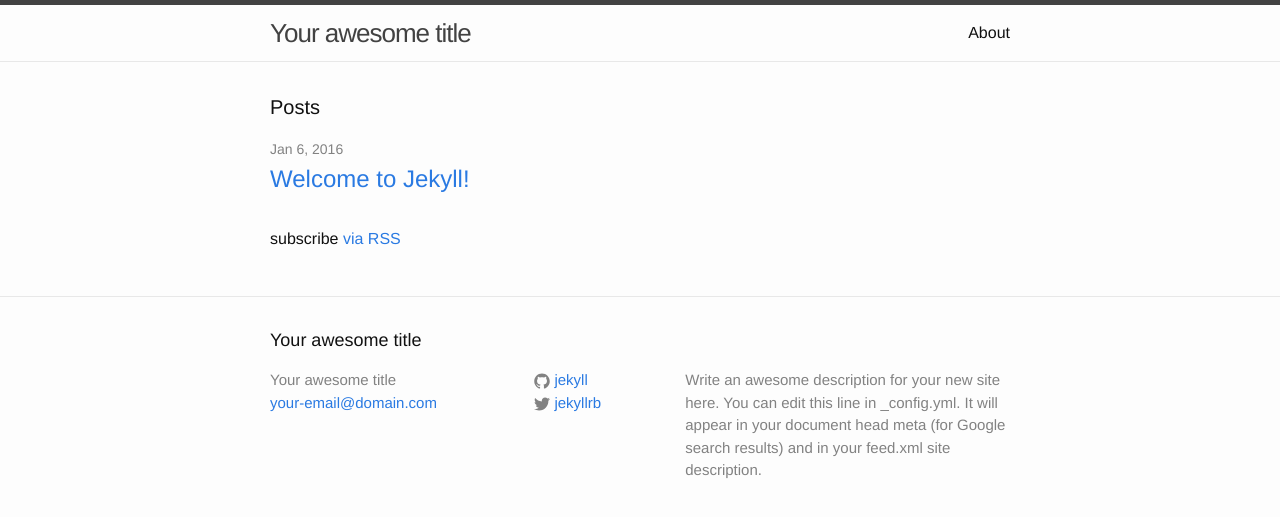
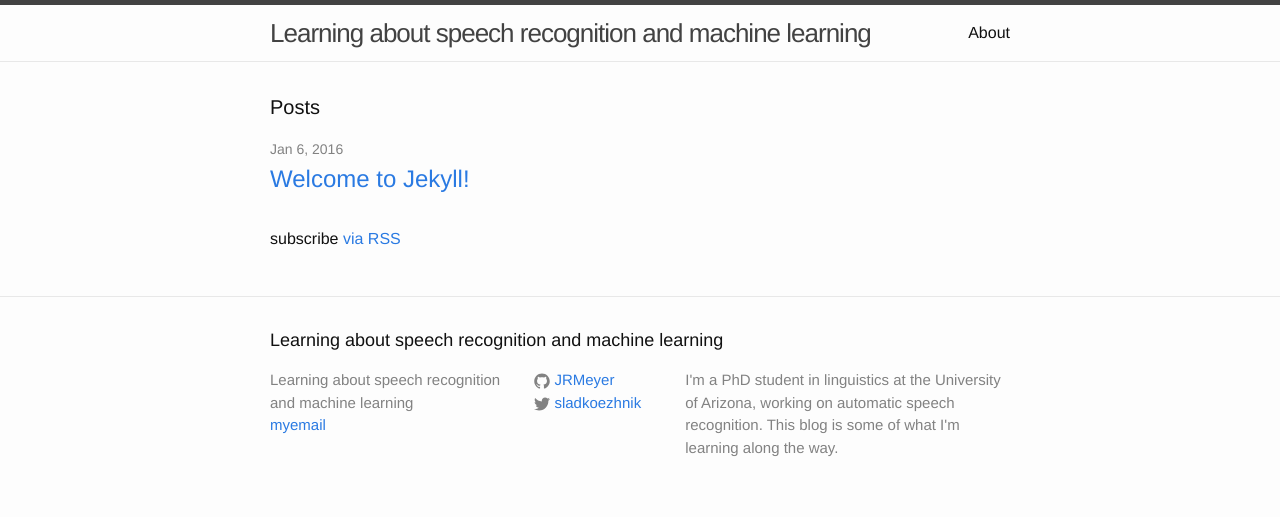
Before and after one commit to JRMeyer/jrmeyer.github.io, a Jekyll site: the page built from index.html, in a window 1280 px wide. Shown: the top 517 px of the page. Built offline with Jekyll 4.4.1, drawn with Linux system fonts in a browser that asks for light colours.

Commit message:
some minor things

```diff
--- a/_config.yml
+++ b/_config.yml
@@ -6,16 +6,15 @@
 # 'jekyll serve'. If you change this file, please restart the server process.
 
 # Site settings
-title: Your awesome title
-email: your-email@domain.com
+title: Learning about speech recognition and machine learning
+email: myemail
 description: > # this means to ignore newlines until "baseurl:"
-  Write an awesome description for your new site here. You can edit this
-  line in _config.yml. It will appear in your document head meta (for
-  Google search results) and in your feed.xml site description.
+  I'm a PhD student in linguistics at the University of Arizona, working on automatic speech recognition. This blog is some of what I'm learning along the way.
+
 baseurl: "" # the subpath of your site, e.g. /blog
 url: "http://yourdomain.com" # the base hostname & protocol for your site
-twitter_username: jekyllrb
-github_username:  jekyll
+twitter_username: sladkoezhnik
+github_username:  JRMeyer
 
 # Build settings
 markdown: kramdown
```
